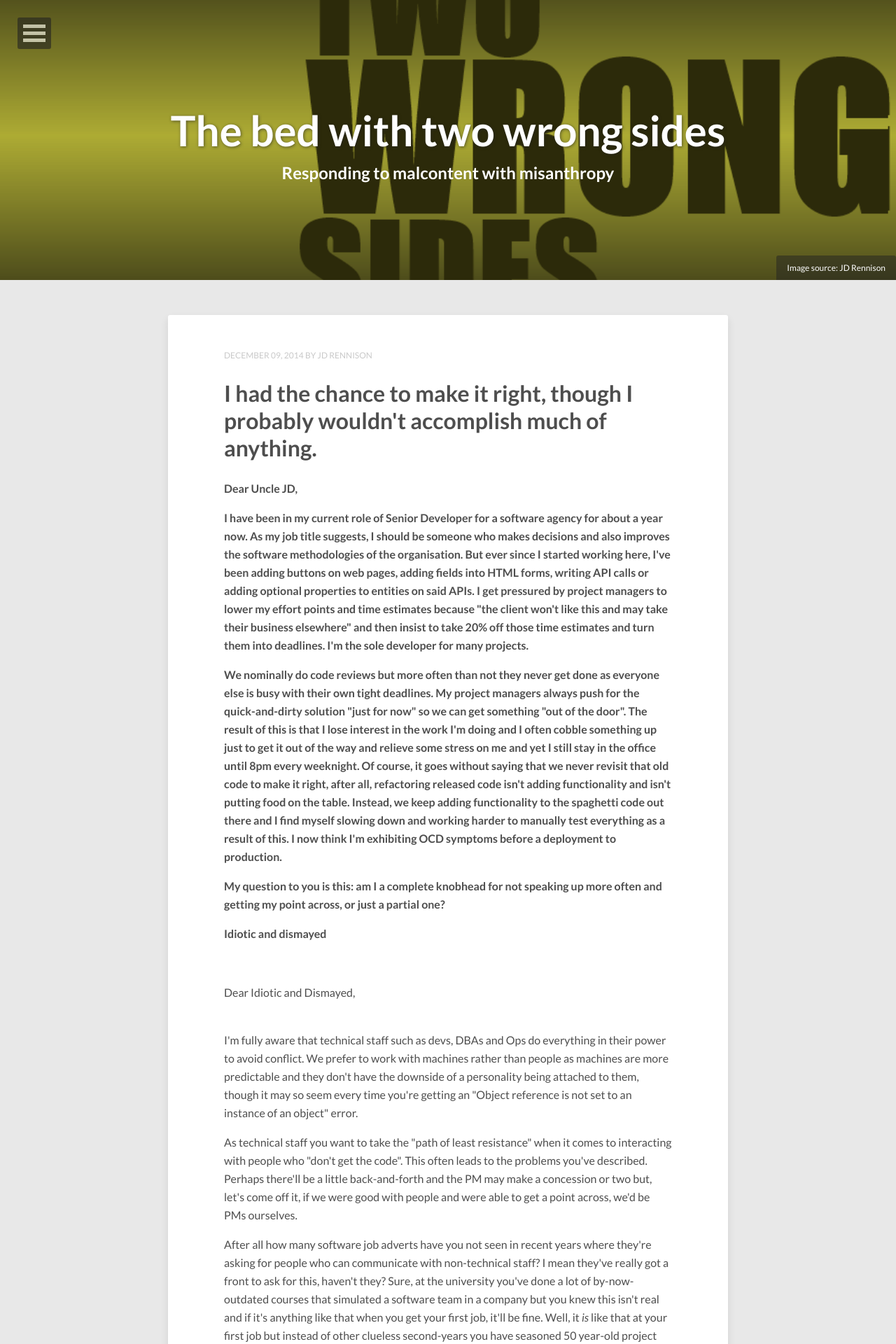
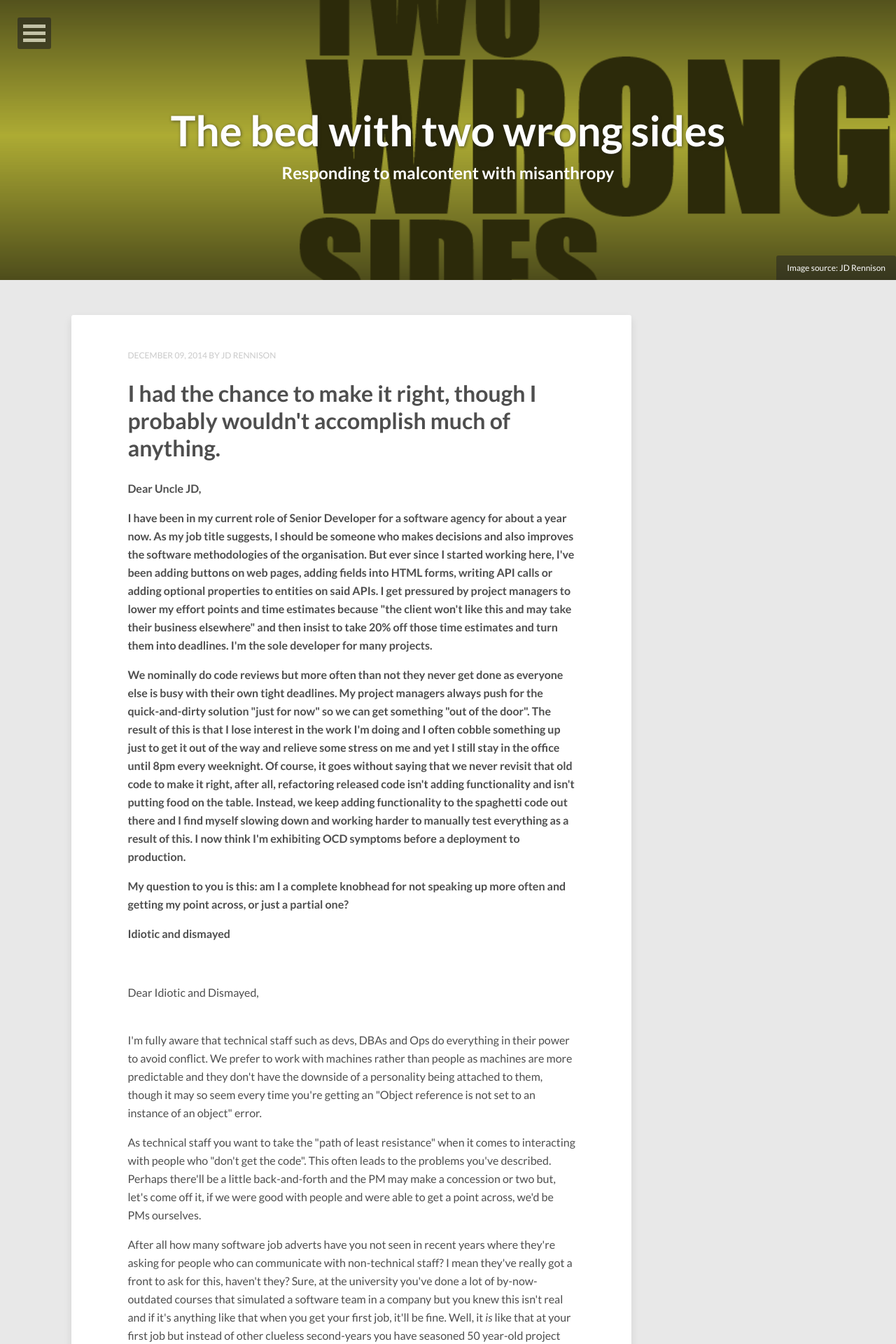
Before and after one commit to jdrennison/thegrumpygrumbler, a Jekyll site: the page built from index.html, in a window 1280 px wide. Shown: the top 1920 px of the page at 70% size. Built offline with Jekyll 4.4.1, drawn with Linux system fonts in a browser that asks for light colours; nearby versions of some CDN libraries; the list of posts is cut into pages by our own code.

Commit message:
moved article to the left in index

```diff
--- a/_sass/_page.scss
+++ b/_sass/_page.scss
@@ -357,8 +357,8 @@
 		@media #{$large} {
 			max-width: 800px;
 			margin-top: 50px;
-			margin-left: auto;
 			margin-right: auto;
+			margin-left: 8%;
 		}
 	}
 	article {
```
